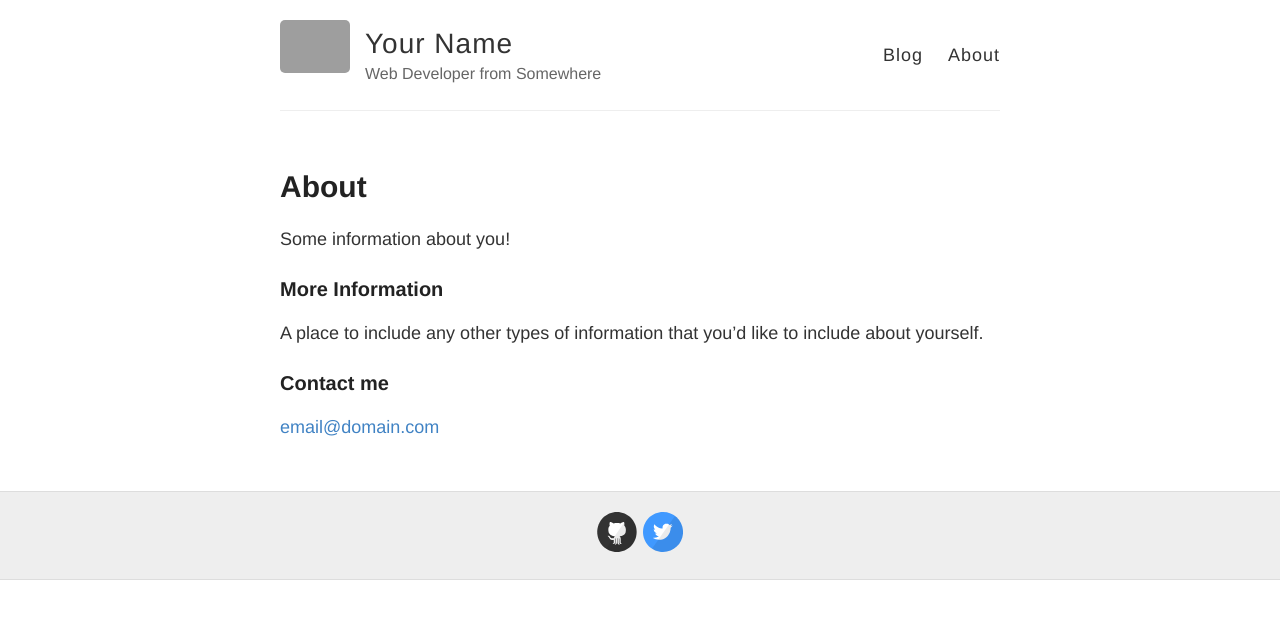
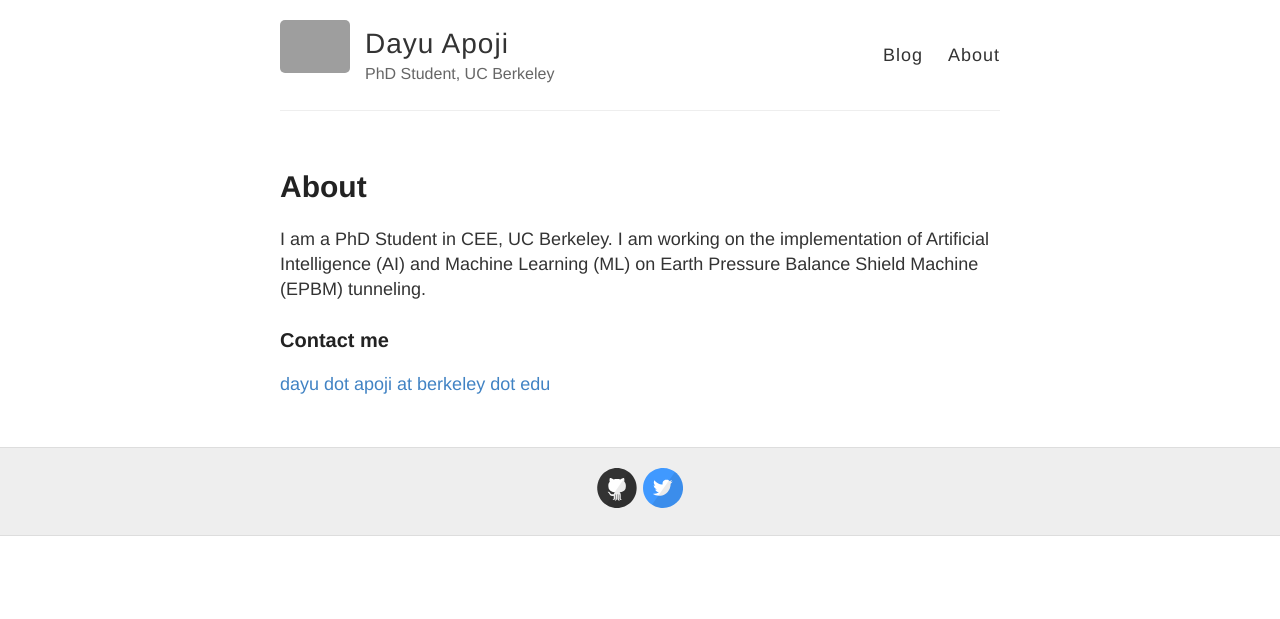
Before and after one commit to dayuapoji/dayuapoji.github.io, a Jekyll site: the page built from about.md, in a window 1280 px wide. Shown: the top 619 px of the page. Built offline with Jekyll 4.4.1, drawn with Linux system fonts in a browser that asks for light colours; grey boxes are pictures that could not be loaded.

Commit message:
update about me

```diff
--- a/_config.yml
+++ b/_config.yml
@@ -3,10 +3,10 @@
 #
 
 # Name of your site (displayed in the header)
-name: Your Name
+name: Dayu Apoji
 
 # Short bio or description (displayed in the header)
-description: Web Developer from Somewhere
+description: PhD Student, UC Berkeley
 
 # URL of your avatar or profile pic (you could use your GitHub profile pic)
 avatar: https://raw.githubusercontent.com/barryclark/jekyll-now/master/images/jekyll-logo.png
@@ -21,12 +21,12 @@ footer-links:
   email:
   facebook:
   flickr:
-  github: barryclark/jekyll-now
+  github: dayuapoji
   instagram:
   linkedin:
   pinterest:
   rss: # just type anything here for a working RSS icon
-  twitter: jekyllrb
+  twitter: dayuapoji
   stackoverflow: # your stackoverflow profile, e.g. "users/50476/bart-kiers"
   youtube: # channel/<your_long_string> or user/<user-name>
   googleplus: # anything in your profile username that comes after plus.google.com/
--- a/about.md
+++ b/about.md
@@ -4,12 +4,8 @@ title: About
 permalink: /about/
 ---
 
-Some information about you!
-
-### More Information
-
-A place to include any other types of information that you'd like to include about yourself.
+I am a PhD Student in CEE, UC Berkeley. I am working on the implementation of Artificial Intelligence (AI) and Machine Learning (ML) on Earth Pressure Balance Shield Machine (EPBM) tunneling.
 
 ### Contact me
 
-[email@domain.com](mailto:email@domain.com)
+[dayu dot apoji at berkeley dot edu](mailto:dayu.apoji@berkeley.edu)
```
